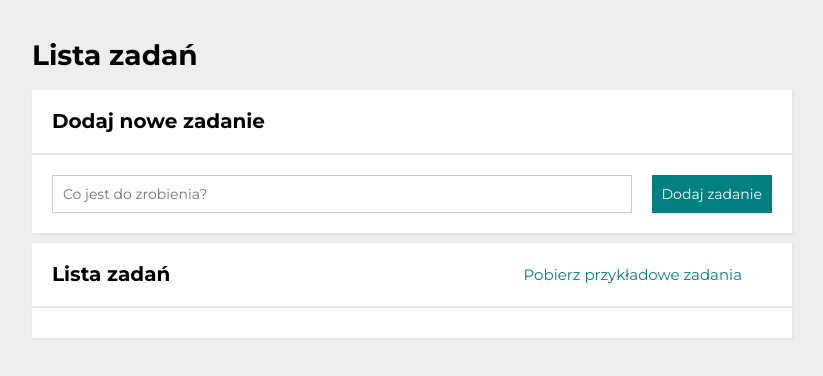
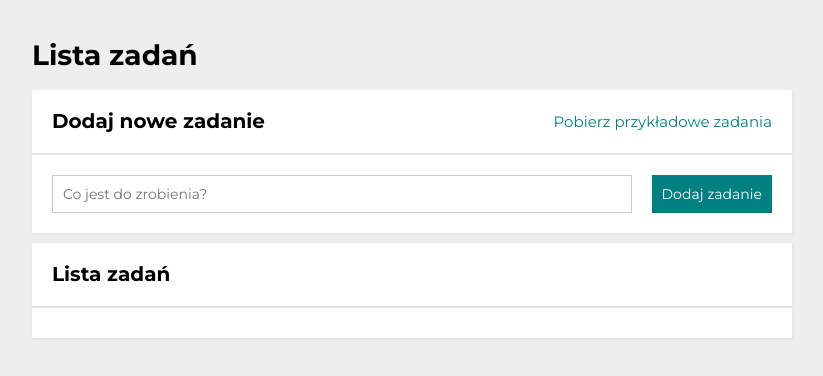
Before and after one commit to KrystianGreblowski/to-do-list-react, a React (Create React App) app: page / in a window 1280 px wide. Shown: the top 376 px of the page, without its empty margins (228-1051 px from the left). Built offline with nearby package versions, Linux system fonts and the light colour scheme.

Commit message:
button example tasks moved from Buttons to ButtonExampleTasks

```diff
--- /dev/null
+++ b/src/features/tasks/ButtonExampleTasks/index.js
@@ -0,0 +1,15 @@
+import { useDispatch } from "react-redux";
+import { Button } from "../Buttons/styled";
+import { fetchExampleTasks } from "../tasksSlice";
+
+const ButtonExampleTasks = () => {
+  const dispatch = useDispatch();
+
+  return (
+    <Button onClick={() => dispatch(fetchExampleTasks())}>
+      Pobierz przykładowe zadania
+    </Button>
+  );
+};
+
+export default ButtonExampleTasks;
--- a/src/features/tasks/Buttons/index.js
+++ b/src/features/tasks/Buttons/index.js
@@ -5,7 +5,6 @@ import {
   selectHideDone,
   toggleHideDone,
   setAllDone,
-  fetchExampleTasks,
 } from "../tasksSlice";
 
 const Buttons = () => {
@@ -16,10 +15,6 @@ const Buttons = () => {
 
   return (
     <StyledButtons>
-      <Button onClick={() => dispatch(fetchExampleTasks())}>
-        Pobierz przykładowe zadania
-      </Button>
-
       {tasks.length > 0 && (
         <>
           <Button onClick={() => dispatch(toggleHideDone())}>
--- a/src/features/tasks/Tasks.js
+++ b/src/features/tasks/Tasks.js
@@ -4,13 +4,18 @@ import Buttons from "./Buttons";
 import Section from "../../common/Section";
 import Header from "../../common/Header";
 import Container from "../../common/Container";
+import ButtonExampleTasks from "./ButtonExampleTasks";
 
 function Tasks() {
   return (
     <Container>
       <Header title="Lista zadań" />
 
-      <Section title="Dodaj nowe zadanie" body={<Form />} />
+      <Section
+        title="Dodaj nowe zadanie"
+        body={<Form />}
+        extraHeaderContent={<ButtonExampleTasks />}
+      />
 
       <Section
         title="Lista zadań"
```
